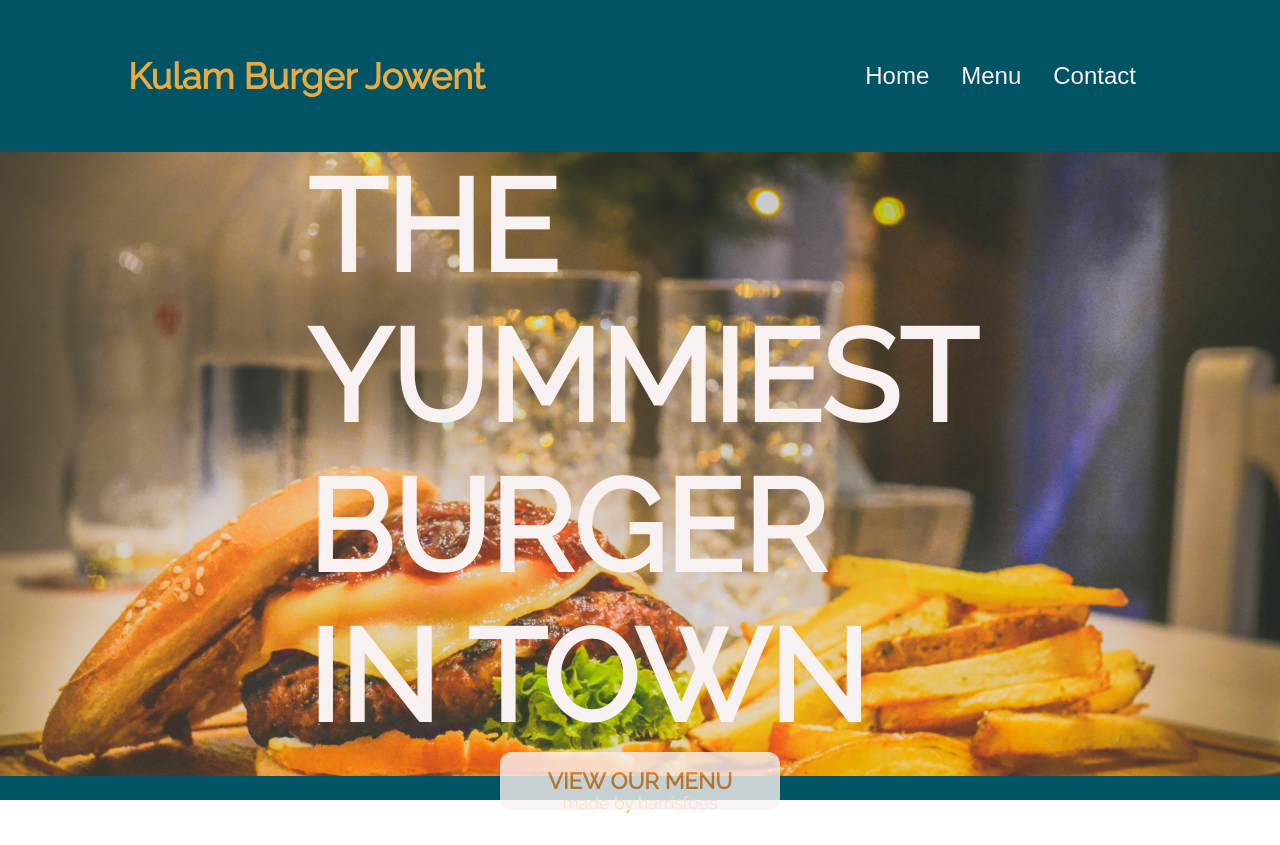
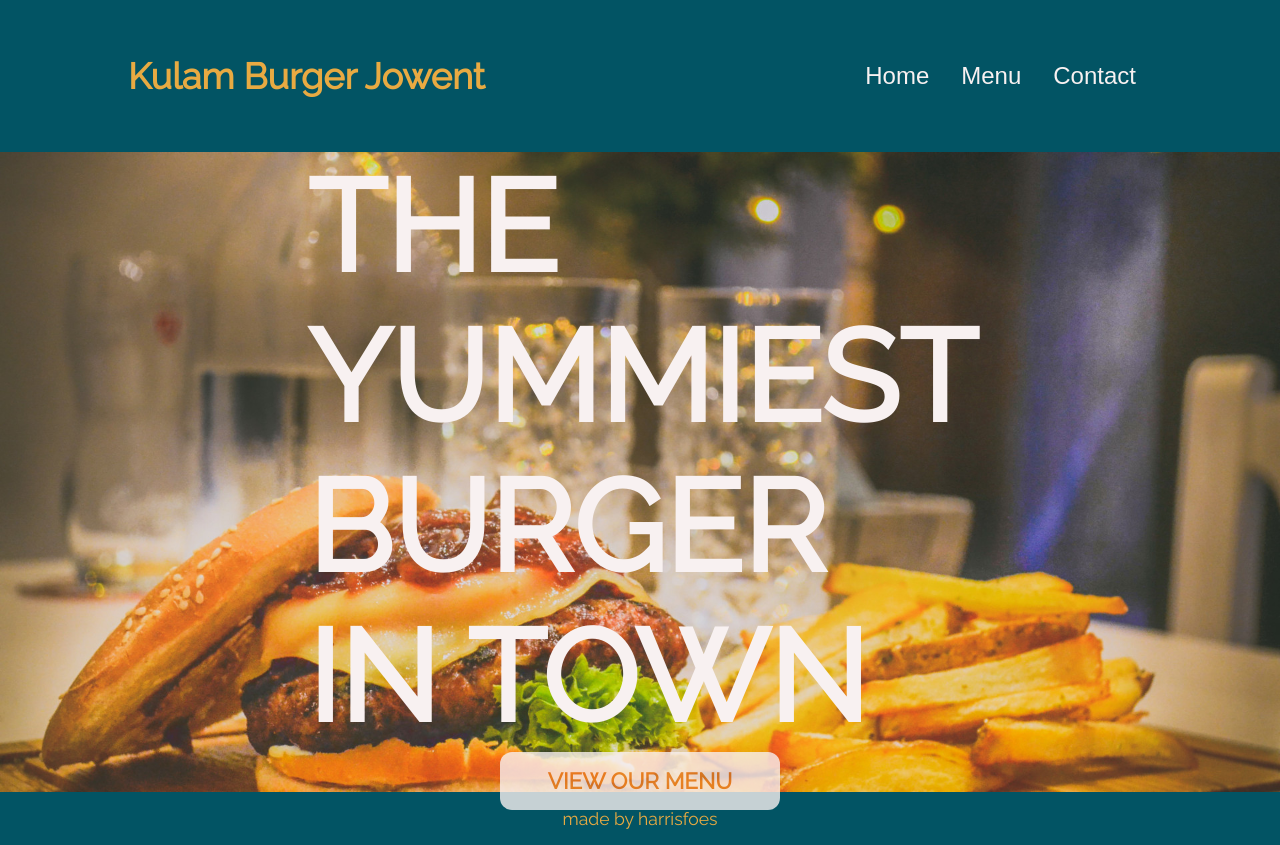
Before and after one commit to harrisfoes/odin-restaurant-page, a plain HTML site: page index.html in a window 1280 px wide. Drawn offline with Linux system fonts and the light colour scheme.

Commit message:
fix scaling issues

```diff
--- a/style.css
+++ b/style.css
@@ -12,10 +12,11 @@ body {
     margin: 0px;
     padding: 0px;
     font-family: 'Raleway', sans-serif;
+    background: var(--navy);
 }
 
 .content {
-    height: 100vh;
+    height:100vh;
     display:flex;
     flex-direction:column;
     justify-content:space-between;
@@ -71,7 +72,7 @@ nav button {
 }
 
 .copy-text{
-    height:78vh;
+    height:80vh;
     font-size:4rem;
     color: #F8F1F1;
     width:50%;
```
